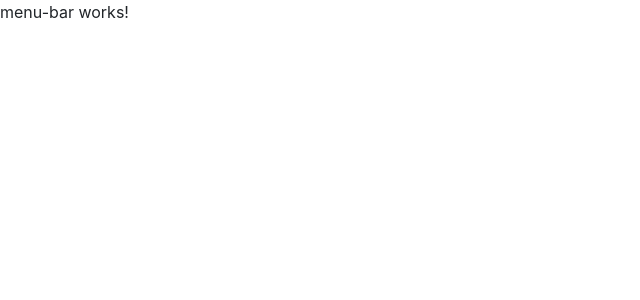
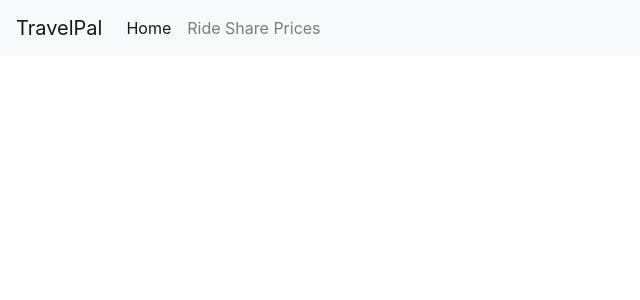
Before and after one commit to ZachNusbaum/TravelPal, an Angular app: page / in a window 1280 px wide. Shown: the top 300 px of the page, without its empty margins (0-640 px from the left). Built offline with nearby package versions, Linux system fonts and the light colour scheme.

Commit message:
Add bootstrap navbar

```diff
--- a/src/app/menu-bar/menu-bar.component.html
+++ b/src/app/menu-bar/menu-bar.component.html
@@ -1,3 +1,17 @@
-<p>
-  menu-bar works!
-</p>
+<nav class="navbar navbar-expand-lg navbar-light bg-light">
+  <a class="navbar-brand" href="#">TravelPal</a>
+  <button class="navbar-toggler" type="button" data-toggle="collapse" data-target="#navbarNav" aria-controls="navbarNav" aria-expanded="false" aria-label="Toggle navigation">
+    <span class="navbar-toggler-icon"></span>
+  </button>
+  <div class="collapse navbar-collapse" id="navbarNav">
+    <ul class="navbar-nav">
+      <li class="nav-item active">
+        <a class="nav-link" routerLink="/" routerLinkActive="active" [routerLinkActiveOptions]="{exact:
+          true}">Home</a>
+      </li>
+      <li class="nav-item">
+        <a class="nav-link" routerLink="/ride_share">Ride Share Prices</a>
+      </li>
+    </ul>
+  </div>
+</nav>
```
